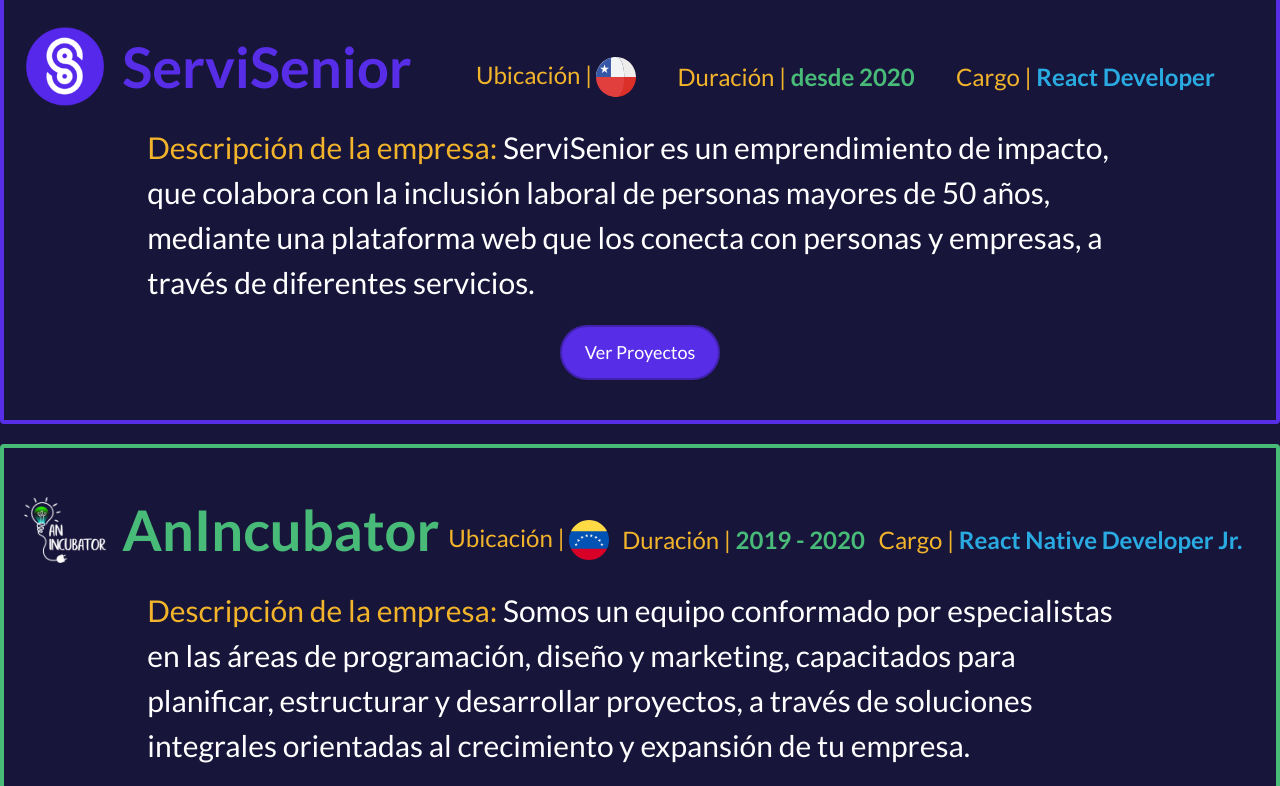
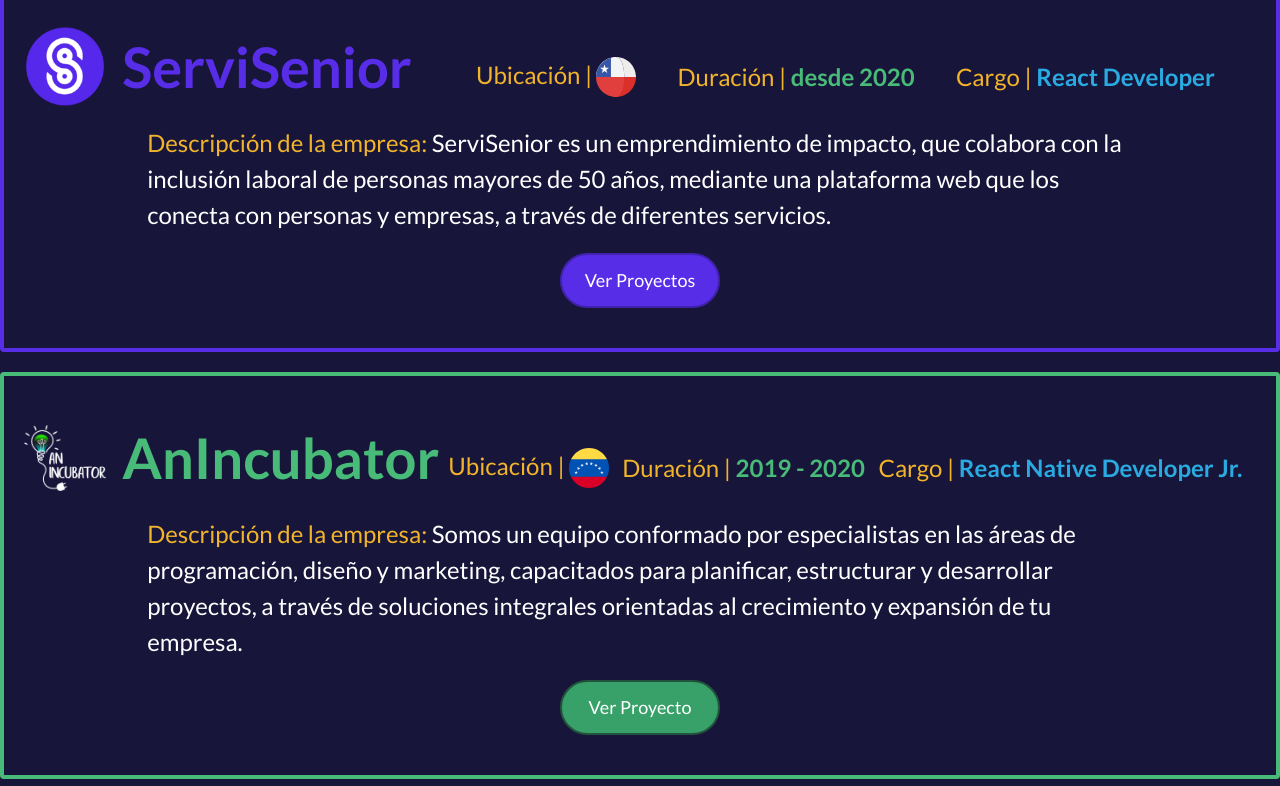
Before and after one commit to Felixmp7/Portafolios, a Next.js app: page / in a window 1280 px wide. Shown: the part 2520-3306 px from the top of the page. Built offline with nearby package versions, Linux system fonts and the light colour scheme; some icons are missing.

Commit message:
Reduce tamaño de texto

```diff
--- a/components/Experience.jsx
+++ b/components/Experience.jsx
@@ -43,7 +43,7 @@ const Experience = ({
                     </div>
                 </div>
             </div>
-            <p className="mx-auto mt-4 text-xl tablet:w-4/5 tablet:text-3xl text-custom-yellow">
+            <p className="mx-auto mt-4 text-xl tablet:w-4/5 tablet:text-2xl text-custom-yellow">
                 Descripción de la empresa:
                 <span className="text-white">{` ${description}`}</span>
             </p>
```
